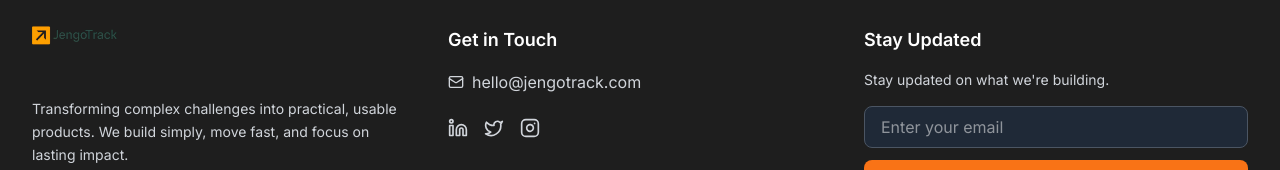
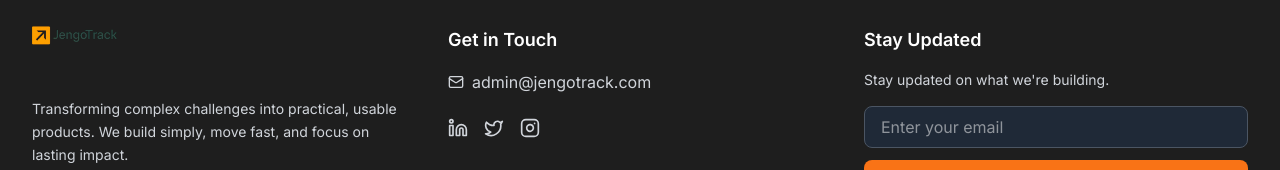
Before and after one commit to jengotrack/jengotrack, a Next.js app: page / in a window 1280 px wide. Shown: the part 4573-4743 px from the top of the page. Built offline with nearby package versions, Linux system fonts and the light colour scheme.

Commit message:
feat: Update email address from hello@jengotrack to admin@jengotrack
- Changed contact email across all pages and components
- Updated footer, contact page, and approach section
- Maintains consistency across all touchpoints
- Professional admin email for better business communication

```diff
--- a/src/app/contact/page.tsx
+++ b/src/app/contact/page.tsx
@@ -41,10 +41,10 @@ export default function ContactPage() {
                       <div>
                         <h3 className="font-medium text-charcoal">Email Us</h3>
                         <Link
-                          href="mailto:hello@jengotrack.com"
+                          href="mailto:admin@jengotrack.com"
                           className="text-orange hover:text-orange-dark transition-colors"
                         >
-                          hello@jengotrack.com
+                          admin@jengotrack.com
                         </Link>
                       </div>
                     </div>
--- a/src/components/approach-section.tsx
+++ b/src/components/approach-section.tsx
@@ -120,7 +120,7 @@ export function ApproachSection() {
             </p>
             <div className="flex flex-col sm:flex-row gap-4 justify-center">
               <motion.a
-                href="mailto:hello@jengotrack.com"
+                href="mailto:admin@jengotrack.com"
                 className="bg-orange hover:bg-orange-dark text-white px-8 py-3 rounded-lg font-medium transition-colors duration-200 inline-block"
                 whileHover={{ scale: 1.05 }}
                 whileTap={{ scale: 0.95 }}
--- a/src/components/footer.tsx
+++ b/src/components/footer.tsx
@@ -44,11 +44,11 @@ export function Footer() {
             <h4 className="text-lg font-heading font-semibold">Get in Touch</h4>
             <div className="space-y-2">
               <Link
-                href="mailto:hello@jengotrack.com"
+                href="mailto:admin@jengotrack.com"
                 className="flex items-center space-x-2 text-neutral-300 hover:text-orange transition-colors duration-200"
               >
                 <Mail className="h-4 w-4" />
-                <span>hello@jengotrack.com</span>
+                <span>admin@jengotrack.com</span>
               </Link>
             </div>
 
```
Also changed, not shown: 1 other file (tests, documents, lock files or other folders).
